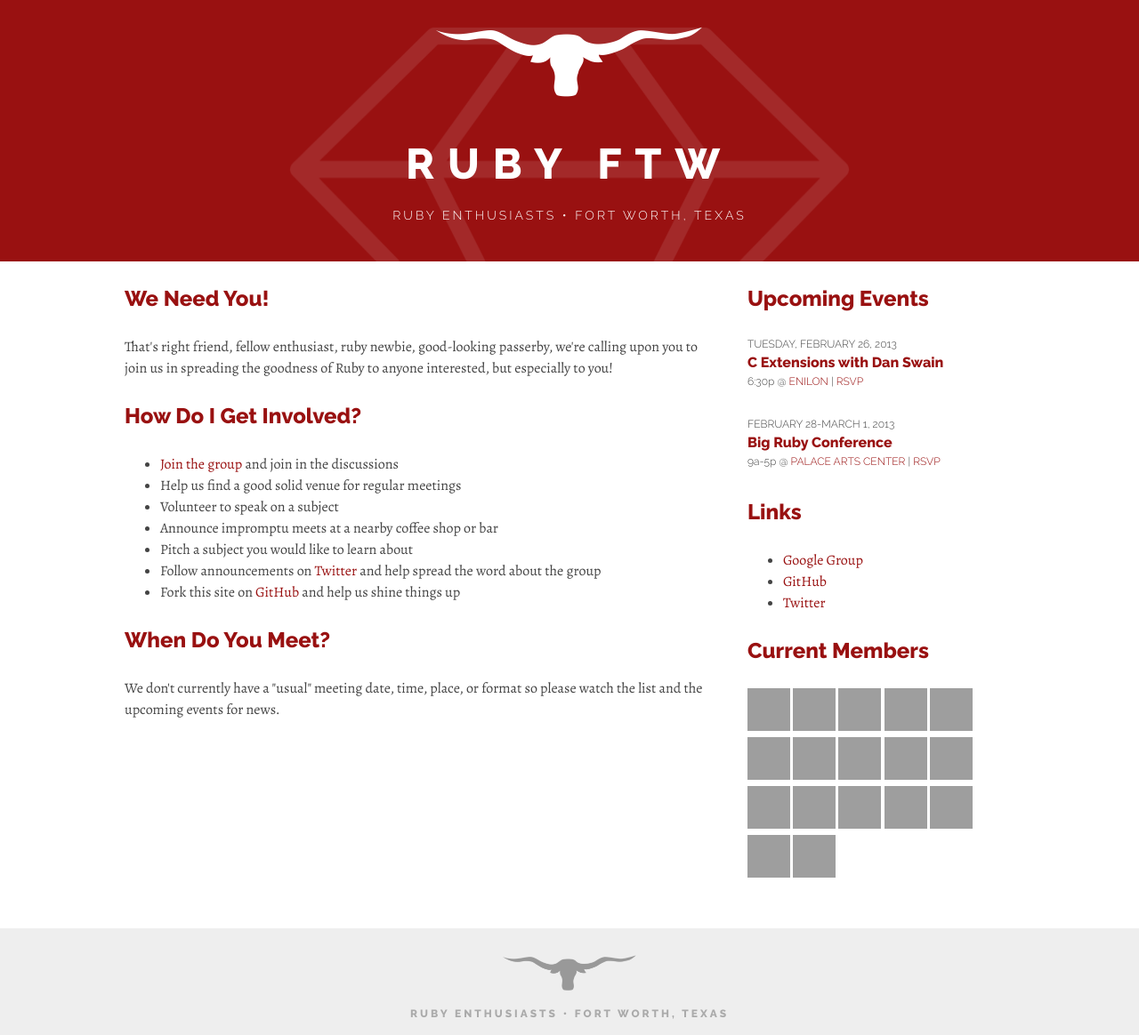
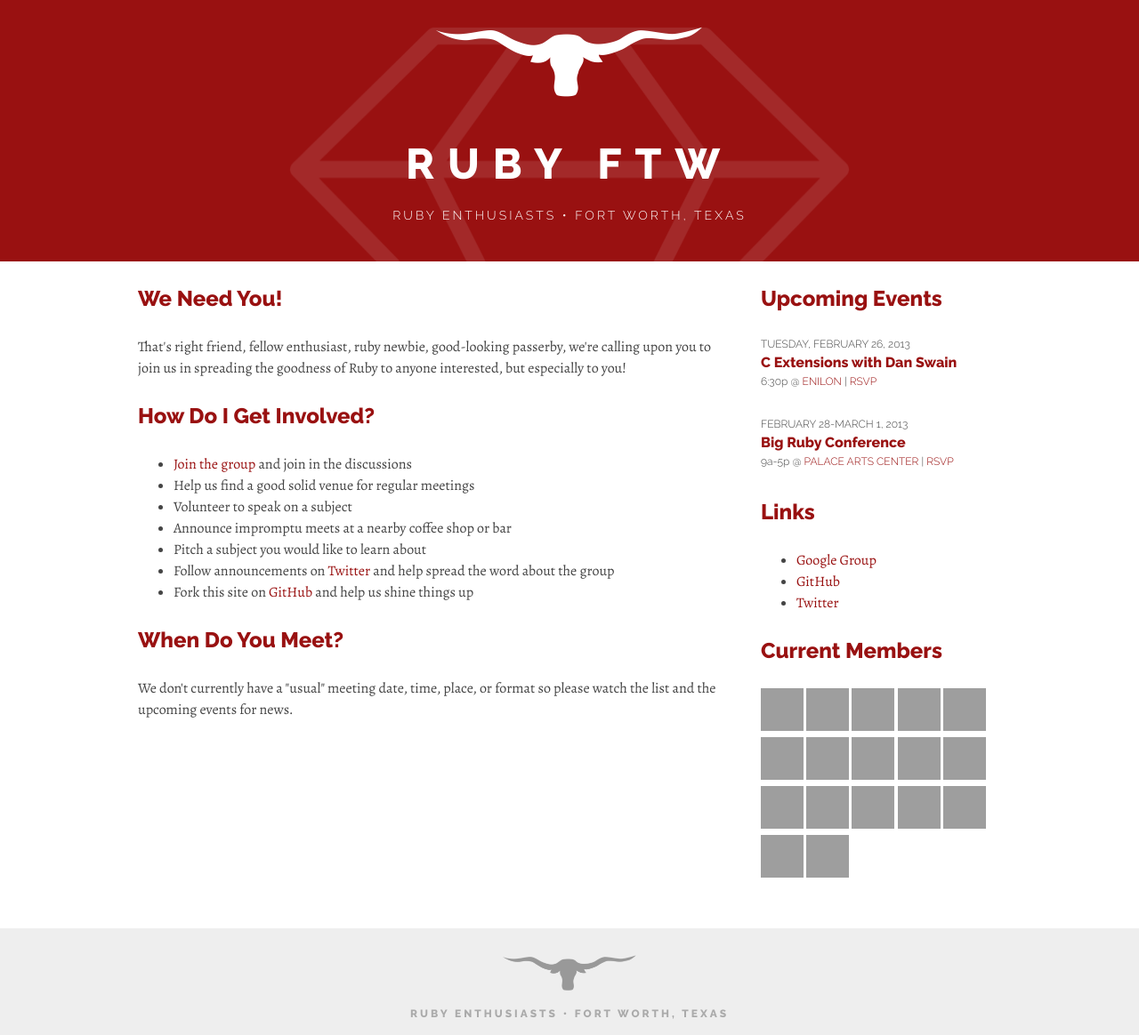
Before and after one commit to rubyftw/rubyftw.github.io, a Jekyll site: the page built from index.html, in a window 1280 px wide, cut to the strip 0-1164 px from the top of the page. Shown: the whole strip at 89% size. Built offline with Jekyll 4.4.1, drawn with Linux system fonts in a browser that asks for light colours; grey boxes are pictures that could not be loaded.

Commit message:
Add some more responsive tweaks

```diff
--- a/_includes/header.html
+++ b/_includes/header.html
@@ -1,5 +1,5 @@
 <div class="site-header">
   <img src="/images/longhorn.png" width="300" />
   <h1 class="site-title">Ruby FTW</h1>
-  <h2 class="site-subtitle">Ruby Enthusiasts &bull; Fort Worth, Texas</h2>
+  <h2 class="site-subtitle"><span class="enthusiasts">Ruby Enthusiasts</span> <span class="bullet">&bull;</span> <span class="city"><span class="of">of </span>Fort Worth, Texas</span></h2>
 </div>
--- a/stylesheets/desktop.css
+++ b/stylesheets/desktop.css
@@ -56,14 +56,21 @@
   letter-spacing: 3px;
 }
 
+.site-subtitle .of {
+  display: none;
+}
+
 .container {
   margin: 0 auto;
   max-width: 1000px;
 }
 
+.primary, .secondary {
+  padding: 0 15px;
+}
+
 .primary {
   float: left;
-  padding-right: 30px;
   width: 70%;
 }
 
@@ -137,9 +144,37 @@
 }
 
 @media all and (max-width: 767px) {
+  .site-title {
+    font-size: 36px;
+    letter-spacing: 8px;
+  }
+
+  .site-subtitle .bullet {
+    display: none;
+  }
+
+  .site-subtitle .enthusiasts,
+  .site-subtitle .city {
+    display: block;
+  }
+
+  .site-subtitle .city {
+    font-family: 'Alegreya', serif;
+    font-style: italic;
+    letter-spacing: normal;
+    text-transform: none;
+  }
+
+  .site-subtitle .of {
+    display: inline
+  }
+
   .primary, .secondary {
     float: none;
-    padding: 0 30px;
     width: 100%;
   }
+
+  .footer {
+    font-size: 10px;
+  }
 }
```
